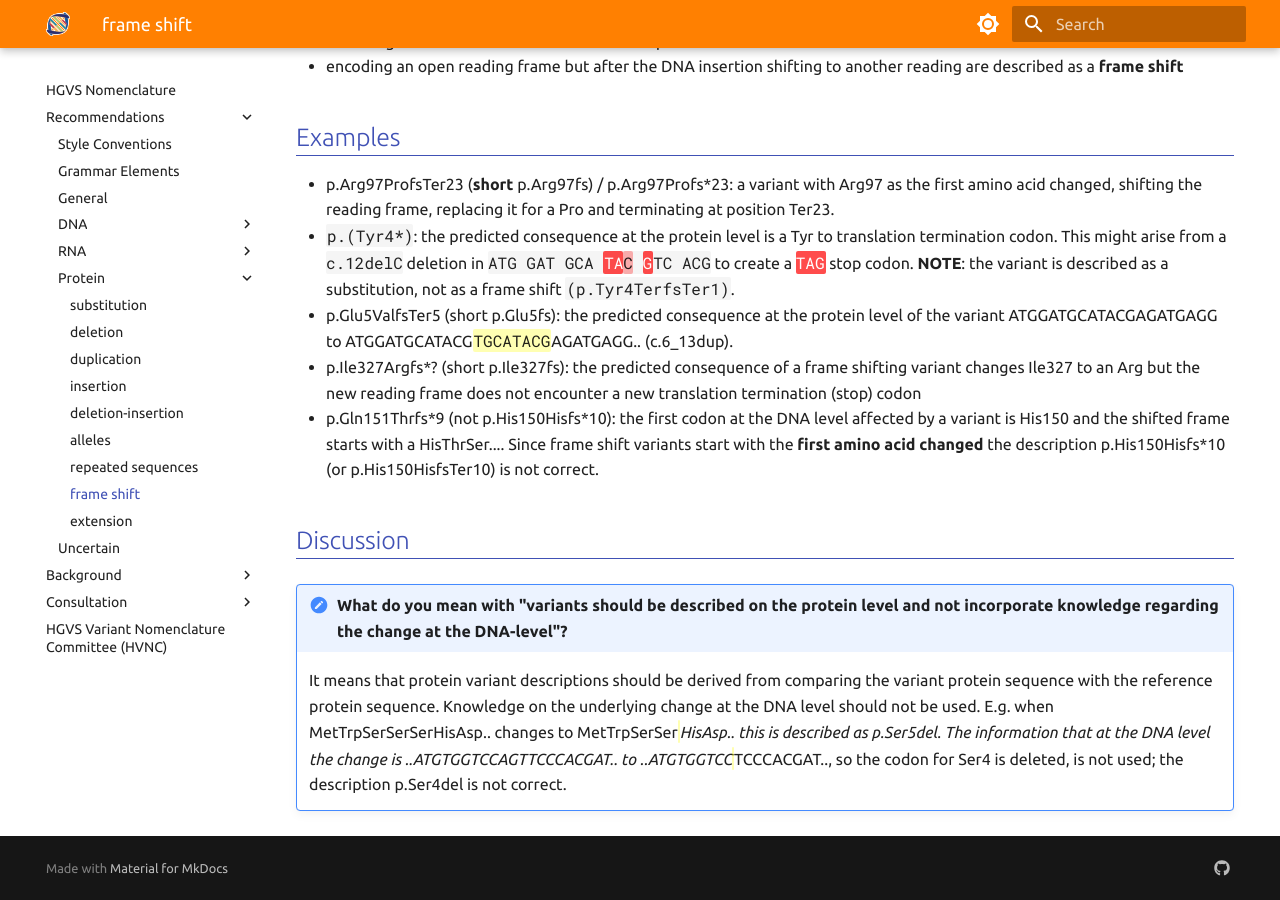
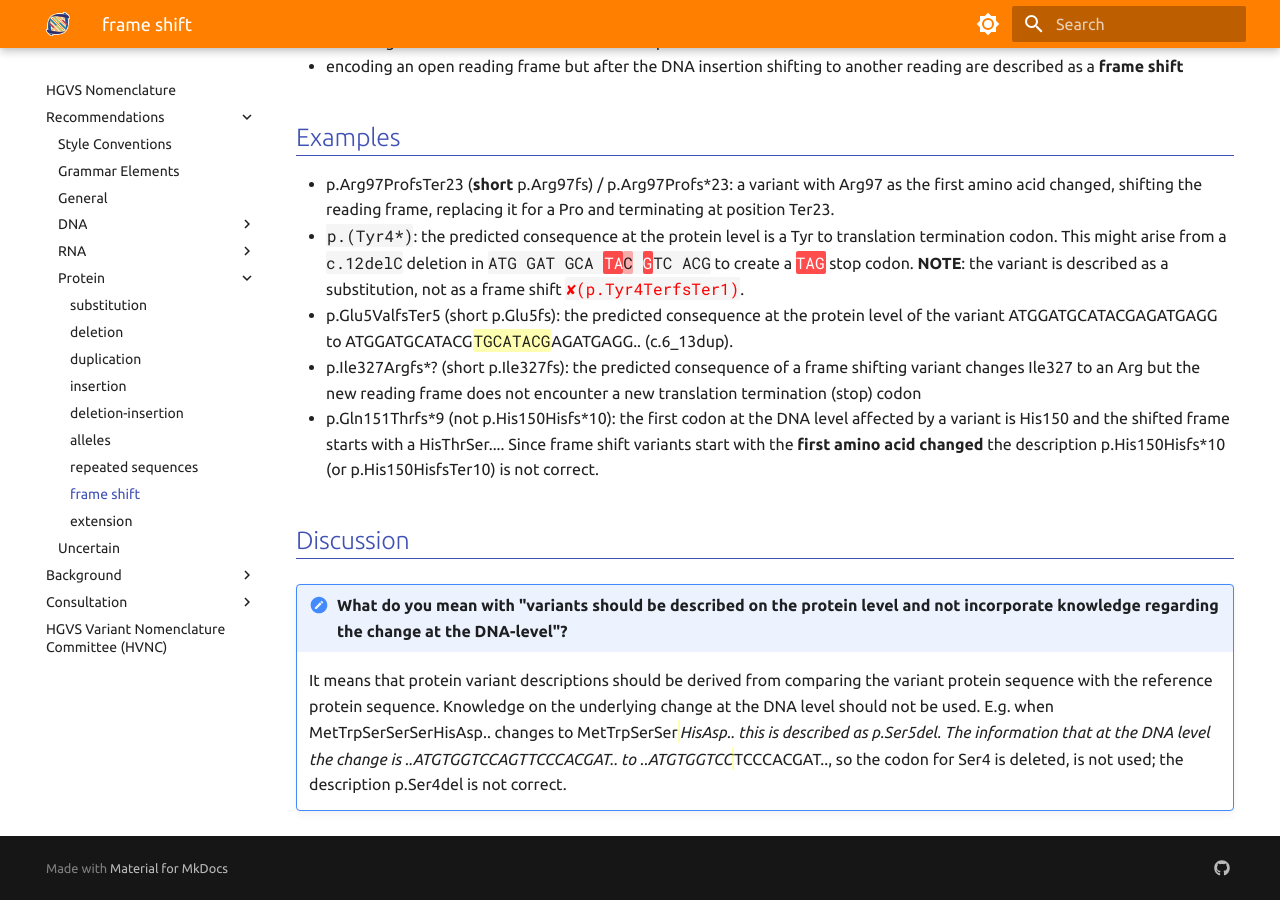
Before and after one commit to HGVSnomenclature/hgvs-nomenclature, an MkDocs documentation site: the page built from docs/recommendations/protein/frameshift.md, in a window 1280 px wide and 900 px high, scrolled down 1238 px. Built offline with MkDocs 1.6.1 and Material for MkDocs 9.7.7, drawn with Linux system fonts in a browser that asks for light colours.

Commit message:
tag counterexample variant with invalid

```diff
--- a/docs/recommendations/protein/frameshift.md
+++ b/docs/recommendations/protein/frameshift.md
@@ -33,7 +33,7 @@ Format: **"prefix""amino_acid"position"new_amino_acid""fs""Ter""position_termina
 
 - p.Arg97ProfsTer23 (**short** p.Arg97fs) / p.Arg97Profs\*23: a variant with Arg97 as the first amino acid changed, shifting the reading frame, replacing it for a Pro and terminating at position Ter23.
 - `p.(Tyr4*)`: the predicted consequence at the protein level is a Tyr to translation termination codon. This might arise from a `c.12delC` deletion in <code>ATG GAT GCA <code class="stop">TA</code><code
-    class="del">C</code><code> </code><code class="stop">G</code>TC ACG</code> to create a <code class="stop">TAG</code> stop codon. **NOTE**: the variant is described as a substitution, not as a frame shift `(p.Tyr4TerfsTer1)`.
+    class="del">C</code><code> </code><code class="stop">G</code>TC ACG</code> to create a <code class="stop">TAG</code> stop codon. **NOTE**: the variant is described as a substitution, not as a frame shift <code class="invalid">(p.Tyr4TerfsTer1)</code>.
 - p.Glu5ValfsTer5 (short p.Glu5fs): the predicted consequence at the protein level of the variant ATGGATGCATACGAGATGAGG to ATGGATGCATACG<code class="spot1">TGCATACG</code>AGATGAGG.. (c.6_13dup).
 - p.Ile327Argfs\*? (short p.Ile327fs): the predicted consequence of a frame shifting variant changes Ile327 to an Arg but the new reading frame does not encounter a new translation termination (stop) codon
 - p.Gln151Thrfs\*9 (not p.His150Hisfs\*10): the first codon at the DNA level affected by a variant is His150 and the shifted frame starts with a HisThrSer.... Since frame shift variants start with the **first amino acid changed** the description p.His150Hisfs\*10 (or p.His150HisfsTer10) is not correct.
```
